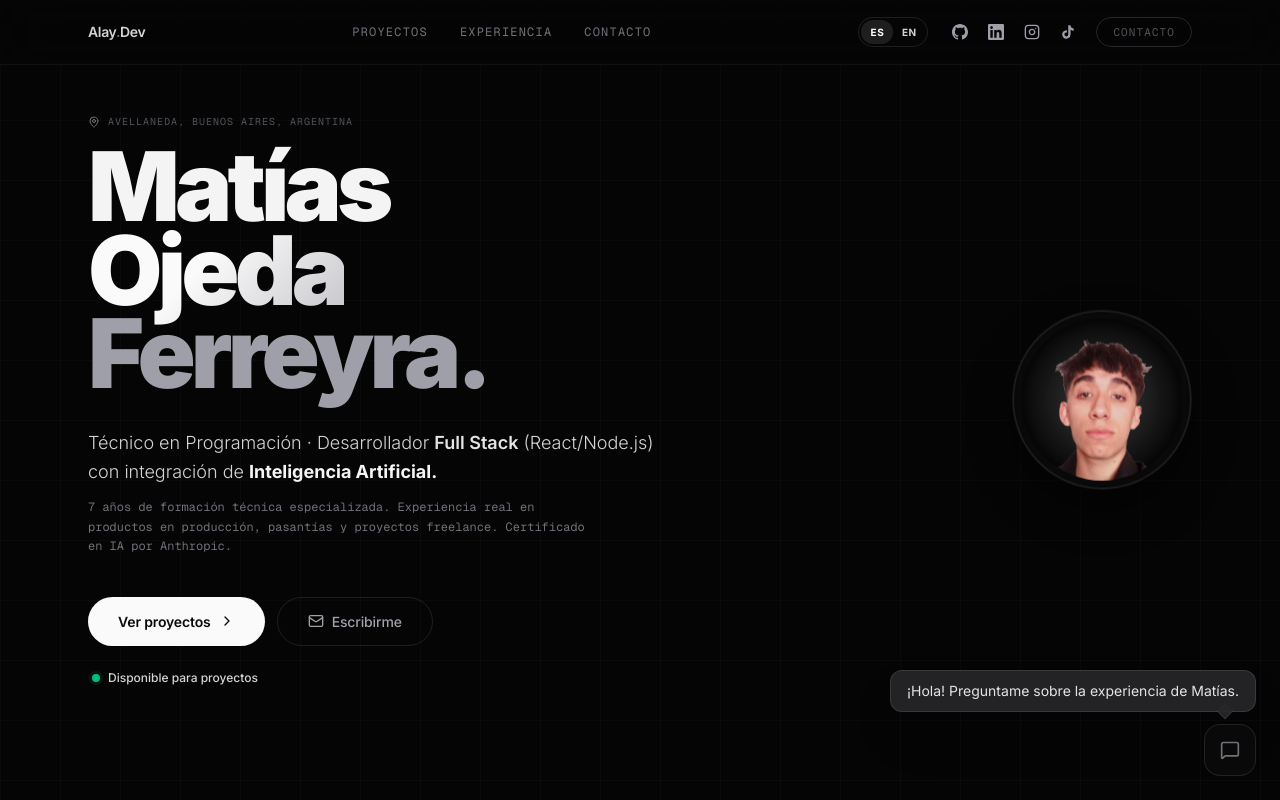
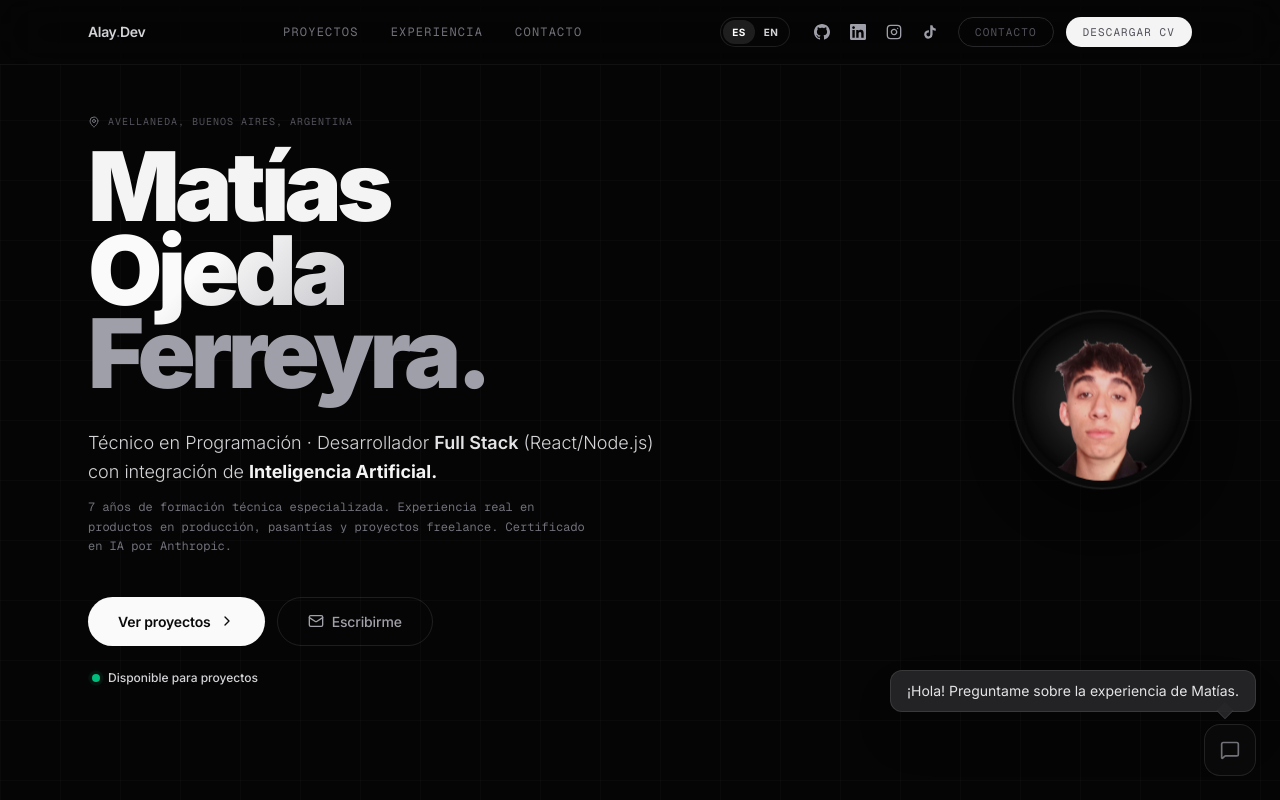
Before and after one commit to OnlyAlayy/CV-Matias, a React (Vite) app: page / in a window 1280 px wide. Shown: the top 800 px of the page. Built offline with nearby package versions, Linux system fonts and the light colour scheme.

Commit message:
feat(ui): restore Download CV button to the top right navbar

```diff
--- a/src/App.tsx
+++ b/src/App.tsx
@@ -307,6 +307,11 @@ export default function App() {
               style={{ fontSize: '11px' }}>
               {l.navContact}
             </a>
+            <a href="/Profile.pdf" target="_blank" rel="noopener noreferrer"
+              className="hidden md:flex ml-2 mono-label text-zinc-900 bg-zinc-100 border border-transparent rounded-full px-4 py-1.5 hover:bg-white hover:scale-[1.02] active:scale-[0.98] transition-all font-medium"
+              style={{ fontSize: '11px' }}>
+              {l.navDownloadCV}
+            </a>
             <button
               className="md:hidden p-2 text-zinc-400 hover:text-zinc-200 transition-colors ml-1"
               onClick={() => setIsMenuOpen(!isMenuOpen)}
@@ -322,6 +327,7 @@ export default function App() {
               <a href="#projects" onClick={() => setIsMenuOpen(false)} className="text-sm font-medium text-zinc-300 hover:text-white uppercase tracking-widest">{l.navProjects}</a>
               <a href="#experience" onClick={() => setIsMenuOpen(false)} className="text-sm font-medium text-zinc-300 hover:text-white uppercase tracking-widest">{l.navExperience}</a>
               <a href="#contact" onClick={() => setIsMenuOpen(false)} className="text-sm font-medium text-zinc-300 hover:text-white uppercase tracking-widest">{l.navContact}</a>
+              <a href="/Profile.pdf" target="_blank" rel="noopener noreferrer" className="text-sm font-medium text-zinc-900 bg-zinc-100 hover:bg-white text-center py-2 rounded-md uppercase tracking-widest mt-2">{l.navDownloadCV}</a>
               <div className="flex items-center gap-4 pt-4 border-t border-white/5">
                 <a href="https://github.com/OnlyAlayy" target="_blank" rel="noopener noreferrer" className="text-zinc-400 hover:text-zinc-200"><GithubIcon className="w-5 h-5" /></a>
                 <a href="https://www.linkedin.com/in/matias-ojeda-ferreyra" target="_blank" rel="noopener noreferrer" className="text-zinc-400 hover:text-zinc-200"><LinkedinIcon className="w-5 h-5" /></a>
--- a/src/data/translations.ts
+++ b/src/data/translations.ts
@@ -6,6 +6,7 @@ export const t = {
     navProjects: 'Proyectos',
     navExperience: 'Experiencia',
     navContact: 'Contacto',
+    navDownloadCV: 'Descargar CV',
 
     // Hero
     available: 'Disponible para proyectos',
@@ -131,6 +132,7 @@ export const t = {
     navProjects: 'Projects',
     navExperience: 'Experience',
     navContact: 'Contact',
+    navDownloadCV: 'Download CV',
 
     // Hero
     available: 'Available for projects',
```
